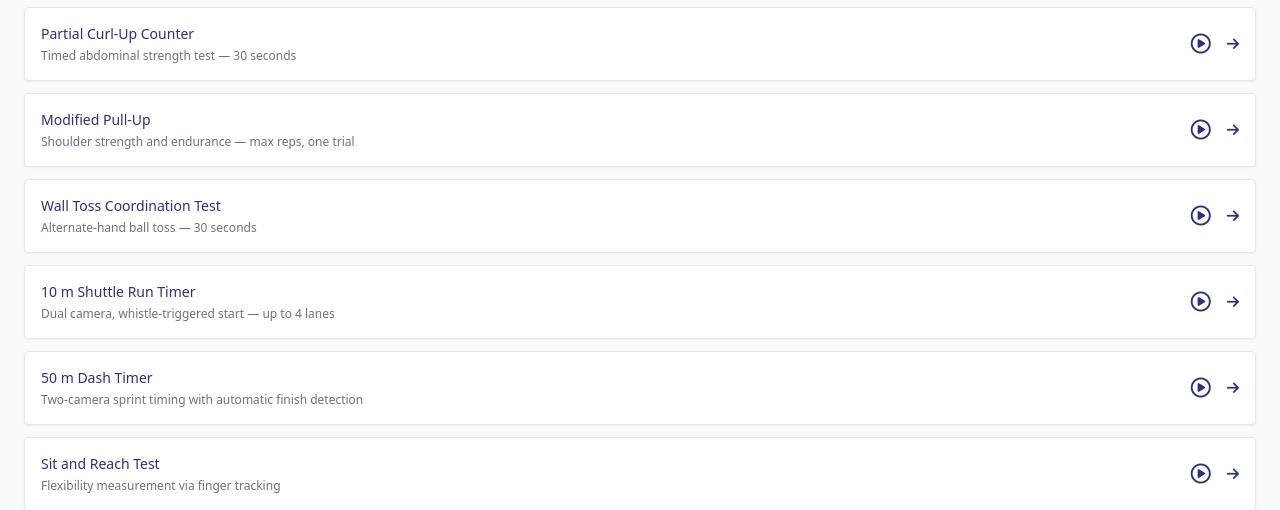
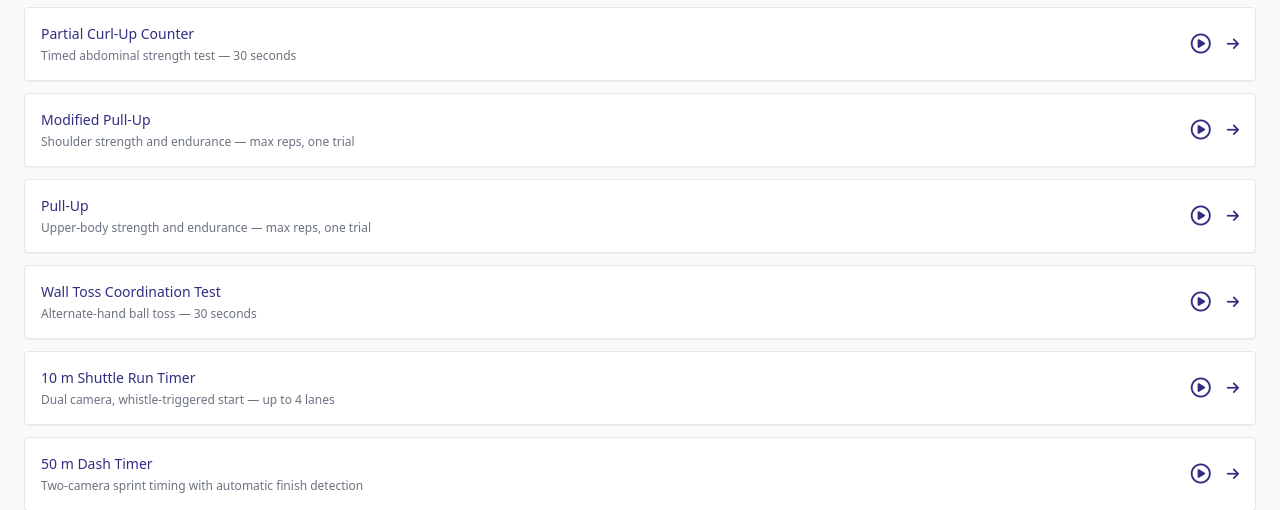
Before and after one commit to daksh-jangra/goforfit_MPTR, a FastAPI app: page /screen2 in a window 1280 px wide. Shown: the part 354-864 px from the top of the page. Run offline with FastAPI, Linux system fonts and the light colour scheme; some libraries are stand-ins or nearby versions.

Commit message:
Add Pull-Up test (full hang)
Counts pull-ups from a straight-arm hang: chin over the bar at the top, arms
straight again at the bottom, one untimed trial scored on total reps. The bar
line comes from the wrists, as in the modified pull-up, so the chin-over-bar
criterion is checked directly rather than estimated. Counting starts from an
observed full hang, so jumping up to the bar bent-armed earns nothing, and a
gap in the pose samples voids the rep in flight rather than crediting one that
was never watched finish.

The protocol doesn't say how the test ends, so it ends when the participant
drops off the bar — wrists below the shoulders for half a second of frames
actually seen — or when the coach stops it. Swinging, bent knees and kicking
are left to the coach, who is standing there anyway.

Test id is full_pull_up; pull_up remains the Modified Pull-Up. The browser
engine reuses the modified pull-up's frame loop, with its scoring and HUD
steps split out as overridable methods.

Thresholds (90 deg at the top, 150 for a full hang) are estimates: there is no
FMS demo video for this test, and it hasn't been run against real footage yet.

```diff
--- a/app.py
+++ b/app.py
@@ -72,11 +72,12 @@ DUAL_FEED_IMPORT_ERROR: Optional[str] = None
 
 try:
     from web_engines import (
-        BmiEngine, CurlUpEngine, PullUpEngine, WallTossEngine, SitReachEngine,
-        WingspanEngine, VerticalJumpEngine,
+        BmiEngine, CurlUpEngine, PullUpEngine, FullPullUpEngine, WallTossEngine,
+        SitReachEngine, WingspanEngine, VerticalJumpEngine,
     )
 except Exception as _e:  # pragma: no cover — surfaced to the browser, see below
-    BmiEngine = CurlUpEngine = PullUpEngine = WallTossEngine = SitReachEngine = None
+    BmiEngine = CurlUpEngine = PullUpEngine = FullPullUpEngine = None
+    WallTossEngine = SitReachEngine = None
     WingspanEngine = VerticalJumpEngine = None
     WEB_ENGINES_IMPORT_ERROR = f"{_e.__class__.__name__}: {_e}"
     print("=" * 70)
@@ -108,6 +109,7 @@ _run600m_engine = None
 _bmi_engine = None
 _curl_up_engine = None
 _pull_up_engine = None
+_full_pull_up_engine = None
 _wall_toss_engine = None
 _sit_reach_engine = None
 
@@ -256,6 +258,35 @@ TESTS = {
                 "on the mat. Point the camera so the head, one whole arm and the bar "
                 "are all in frame. Keep the knees straight and the back straight; a "
                 "steady, constant pace scores best."),
+        "params": [],
+        "unit":   "reps",
+        "live_feed":   True,
+    },
+    "full_pull_up": {
+        "id":          "full_pull_up",
+        "title":       "Pull-Up",
+        "subtitle":    "Upper-body strength and endurance — max reps, one trial",
+        "icon":        "🏋️",
+        "category":    "Muscular Endurance",
+        "script":      "pullup_full.py",
+        "description": (
+            "Counts pull-ups from a straight-arm hang. The participant hangs from the "
+            "bar with an overhand grip, pulls up until the chin is above the bar, then "
+            "lowers back to a full hang. A rep only counts if the chin clears the bar "
+            "and the arms straighten again before the next pull. Because the hands are "
+            "on the bar, the wrists mark its height, so the chin-over-bar criterion is "
+            "checked directly. The test ends by itself when the participant drops off "
+            "the bar."
+        ),
+        "controls": [
+            ("SPACE", "Start counting (the 'GO' signal)"),
+            ("R",     "Reset counter"),
+            ("F",     "Toggle fullscreen"),
+            ("Q",     "Quit"),
+        ],
+        "tip": ("Place the camera a few metres away, roughly level with the bar, so the "
+                "head, arms and bar are all in frame. The participant starts from a "
+                "still, straight-arm hang; no swinging, kicking or bent knees."),
         "params": [],
         "unit":   "reps",
         "live_feed":   True,
@@ -526,6 +557,8 @@ def _is_running(test_id: str) -> bool:
         return _curl_up_engine.is_running()
     if test_id == "pull_up" and _pull_up_engine is not None:
         return _pull_up_engine.is_running()
+    if test_id == "full_pull_up" and _full_pull_up_engine is not None:
+        return _full_pull_up_engine.is_running()
     if test_id == "wall_toss" and _wall_toss_engine is not None:
         return _wall_toss_engine.is_running()
     if test_id == "sit_reach" and _sit_reach_engine is not None:
@@ -588,6 +621,13 @@ class CurlUpSave(BaseModel):
 
 
 class PullUpSave(BaseModel):
+    session_id: Optional[int] = None
+    reps: Optional[int] = None
+    duration_sec: Optional[float] = None
+    rating: Optional[str] = None
+
+
+class FullPullUpSave(BaseModel):
     session_id: Optional[int] = None
     reps: Optional[int] = None
     duration_sec: Optional[float] = None
@@ -843,6 +883,9 @@ async def launch(test_id: str, request: Request):
     if test_id == "pull_up" and PullUpEngine is not None:
         return await _launch_pull_up(request)
 
+    if test_id == "full_pull_up" and FullPullUpEngine is not None:
+        return await _launch_full_pull_up(request)
+
     if test_id == "wall_toss" and WallTossEngine is not None:
         return await _launch_wall_toss(request)
 
@@ -1035,6 +1078,27 @@ async def _launch_pull_up(request: Request):
     return {"ok": True, "pid": -1, "mode": "live_feed"}
 
 
+async def _launch_full_pull_up(request: Request):
+    global _full_pull_up_engine
+    body = await _json_body(request)
+    session_id = body.get("session_id")
+
+    def _stage(reps, duration_sec):
+        _pending["full_pull_up"] = {
+            "session_id": session_id, "reps": reps, "duration_sec": duration_sec,
+        }
+
+    try:
+        engine = FullPullUpEngine(session_id=session_id, on_stage=_stage)
+        engine.start()
+    except Exception as exc:
+        return JSONResponse({"ok": False, "error": str(exc)}, status_code=500)
+
+    _full_pull_up_engine = engine
+    _pending.pop("full_pull_up", None)
+    return {"ok": True, "pid": -1, "mode": "live_feed"}
+
+
 async def _launch_wall_toss(request: Request):
     global _wall_toss_engine
     body = await _json_body(request)
@@ -1208,7 +1272,8 @@ def engine_status():
     return {
         "web_engines_ok": WEB_ENGINES_IMPORT_ERROR is None,
         "web_engines_error": WEB_ENGINES_IMPORT_ERROR,
-        "web_engines_covers": ["wingspan", "bmi", "curl_up", "pull_up", "wall_toss",
+        "web_engines_covers": ["wingspan", "bmi", "curl_up", "pull_up", "full_pull_up",
+                               "wall_toss",
                                "sit_reach", "vertical_jump"],
         "dual_feed_engines_ok": DUAL_FEED_IMPORT_ERROR is None,
         "dual_feed_engines_error": DUAL_FEED_IMPORT_ERROR,
@@ -1264,6 +1329,11 @@ def stop(test_id: str):
         # _stage_on_stop() is what stages the rep count for screen3.
         _pull_up_engine.stop()
         return {"ok": True}
+    if test_id == "full_pull_up" and _full_pull_up_engine is not None:
+        # Untimed, like the modified pull-up: _stage_on_stop() stages the count
+        # if the coach stops before the participant drops off the bar.
+        _full_pull_up_engine.stop()
+        return {"ok": True}
     if test_id == "wall_toss" and _wall_toss_engine is not None:
         if not _pending.get("wall_toss") and _wall_toss_engine.counter.toss_count > 0:
             _pending["wall_toss"] = {
@@ -1422,6 +1492,11 @@ async def pull_up_frame(request: Request):
     return await _receive_frame(_pull_up_engine, request)
 
 
+@app.post("/api/full_pull_up/frame")
+async def full_pull_up_frame(request: Request):
+    return await _receive_frame(_full_pull_up_engine, request)
+
+
 @app.post("/api/wall_toss/frame")
 async def wall_toss_frame(request: Request):
     return await _receive_frame(_wall_toss_engine, request)
@@ -1744,6 +1819,45 @@ def pull_up_action(b: PullUpAction):
     return JSONResponse({"ok": False, "error": f"Unknown action '{b.action}'"}, status_code=400)
 
 
+# ── Pull-up live-feed control ──────────────────────────────────────────
+class FullPullUpAction(BaseModel):
+    action: str
+
+@app.get("/api/full_pull_up/feed")
+def full_pull_up_feed():
+    if _full_pull_up_engine is None or not _full_pull_up_engine.is_running():
+        return JSONResponse({"ok": False, "error": "Pull-up test isn't running"}, status_code=409)
+    def gen():
+        boundary = b"--frame"
+        _last_sent = None
+        while _full_pull_up_engine is not None and _full_pull_up_engine.is_running():
+            jpg = _full_pull_up_engine.get_jpeg()
+            if jpg is None or jpg is _last_sent:
+                time.sleep(0.02)
+                continue
+            _last_sent = jpg
+            yield boundary + b"\r\nContent-Type: image/jpeg\r\n\r\n" + jpg + b"\r\n"
+            time.sleep(0.05)
+    return StreamingResponse(gen(), media_type="multipart/x-mixed-replace; boundary=frame")
+
+@app.get("/api/full_pull_up/state")
+def full_pull_up_state():
+    if _full_pull_up_engine is None:
+        return {"ok": True, "running": False}
+    return {"ok": True, **_full_pull_up_engine.get_state()}
+
+@app.post("/api/full_pull_up/action")
+def full_pull_up_action(b: FullPullUpAction):
+    if _full_pull_up_engine is None or not _full_pull_up_engine.is_running():
+        return JSONResponse({"ok": False, "error": "Pull-up test isn't running"}, status_code=409)
+    if b.action == "start":
+        return _full_pull_up_engine.action_start()
+    if b.action == "reset":
+        _pending.pop("full_pull_up", None)
+        return _full_pull_up_engine.action_reset()
+    return JSONResponse({"ok": False, "error": f"Unknown action '{b.action}'"}, status_code=400)
+
+
 # ── Wall-toss live-feed control ────────────────────────────────────────
 class WallTossAction(BaseModel):
     action: str
@@ -1949,6 +2063,20 @@ def save_pull_up(b: PullUpSave):
     return {"ok": True, "id": row_id}
 
 
+@app.post("/api/save/full_pull_up")
+def save_full_pull_up(b: FullPullUpSave):
+    """Fields: session_id, reps, duration_sec (opt), rating (opt)"""
+    if not b.session_id:
+        return JSONResponse({"ok": False, "error": "session_id required"}, status_code=400)
+    row_id = db.save_full_pull_up(
+        session_id   = b.session_id,
+        reps         = b.reps,
+        duration_sec = b.duration_sec,
+        rating       = b.rating,
+    )
+    return {"ok": True, "id": row_id}
+
+
 @app.post("/api/save/wall_toss")
 def save_wall_toss(b: WallTossSave):
     """Fields: session_id, catches, duration_sec (opt), ball_colour (opt), rating (opt)"""
--- a/db.py
+++ b/db.py
@@ -121,6 +121,17 @@ CREATE TABLE IF NOT EXISTS pull_up (
     recorded_at  TEXT NOT NULL DEFAULT (strftime('%Y-%m-%dT%H:%M:%S','now','localtime'))
 );
 
+-- ── Pull-Up Counter ───────────────────────────────────────────────────────
+-- Full-hang pull-ups, one untimed trial; duration_sec is context only.
+CREATE TABLE IF NOT EXISTS full_pull_up (
+    id           INTEGER PRIMARY KEY AUTOINCREMENT,
+    session_id   INTEGER REFERENCES sessions(id) ON DELETE CASCADE,
+    reps         INTEGER,        -- total correct pull-ups
+    duration_sec REAL,
+    rating       TEXT,
+    recorded_at  TEXT NOT NULL DEFAULT (strftime('%Y-%m-%dT%H:%M:%S','now','localtime'))
+);
+
 -- ── Wall Toss Coordination Test ───────────────────────────────────────────
 CREATE TABLE IF NOT EXISTS wall_toss (
     id             INTEGER PRIMARY KEY AUTOINCREMENT,
@@ -204,6 +215,10 @@ UNION ALL
     SELECT 'pull_up', p.id, p.session_id, s.student_name, s.age, s.gender, s.school, s.grade,
            NULL, NULL, p.reps, p.rating, p.recorded_at
     FROM pull_up p LEFT JOIN sessions s ON p.session_id = s.id
+UNION ALL
+    SELECT 'full_pull_up', f.id, f.session_id, s.student_name, s.age, s.gender, s.school, s.grade,
+           NULL, NULL, f.reps, f.rating, f.recorded_at
+    FROM full_pull_up f LEFT JOIN sessions s ON f.session_id = s.id
 UNION ALL
     SELECT 'wall_toss', t.id, t.session_id, s.student_name, s.age, s.gender, s.school, s.grade,
            NULL, NULL, t.catches, t.rating, t.recorded_at
@@ -402,6 +417,23 @@ class GoForFitDB:
             )
             return cur.lastrowid
 
+    # ── Pull-Up ──────────────────────────────────────────────────────────
+
+    def save_full_pull_up(
+        self,
+        session_id: int,
+        reps: int,
+        duration_sec: float = None,
+        rating: str = None,
+    ) -> int:
+        with _conn() as con:
+            cur = con.execute(
+                """INSERT INTO full_pull_up (session_id, reps, duration_sec, rating)
+                   VALUES (?,?,?,?)""",
+                (session_id, reps, duration_sec, rating),
+            )
+            return cur.lastrowid
+
     # ── Wall Toss ────────────────────────────────────────────────────────
 
     def save_wall_toss(
@@ -514,7 +546,7 @@ class GoForFitDB:
     # ── Generic fetch helpers ────────────────────────────────────────────
 
     VALID_TABLES = {
-        "bmi", "wingspan", "curl_up", "pull_up", "wall_toss",
+        "bmi", "wingspan", "curl_up", "pull_up", "full_pull_up", "wall_toss",
         "shuttle_run", "dash_50m", "sit_reach", "run_600m", "vertical_jump",
     }
 
--- a/templates/screen3.html
+++ b/templates/screen3.html
@@ -368,6 +368,7 @@
             dash_50m:    'time_sec',
             curl_up:     'reps',
             pull_up:     'reps',
+            full_pull_up: 'reps',
             wall_toss:   'catches',
             sit_reach:   'reach_cm',
             bmi:         'height_cm',
@@ -380,6 +381,7 @@
             dash_50m:    's',
             curl_up:     'reps',
             pull_up:     'reps',
+            full_pull_up: 'reps',
             wall_toss:   'catches',
             sit_reach:   'cm',
             bmi:         'cm',
```
Also changed, not shown: templates/screen4.html (+32 -1 lines), tests/pullup_full.py (added, +427 -0 lines), tests/web_engines.py (+65 -30 lines).
